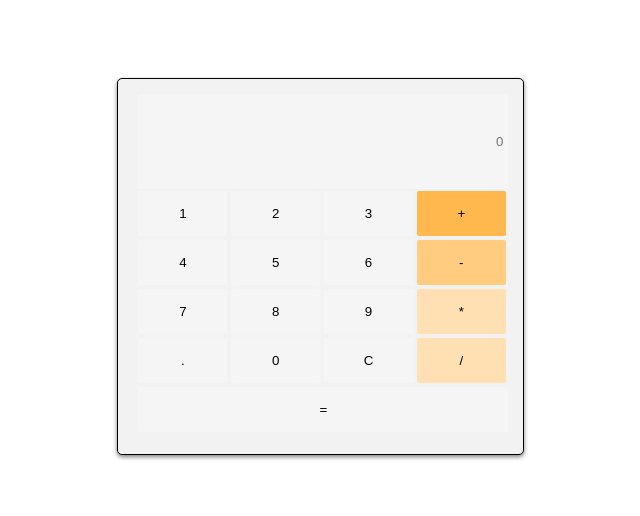
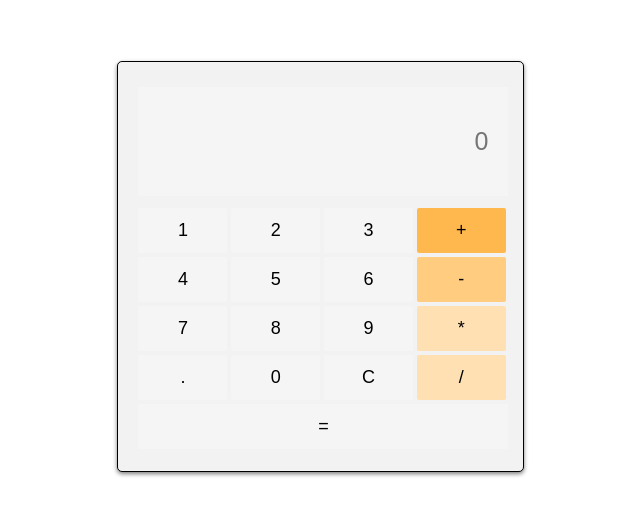
Before and after one commit to mohammadsaeediaf/calculator-js, a plain HTML site: page index.html in a window 1280 px wide. Shown: the part 142-658 px from the top of the page, without its empty margins (319-959 px from the left). Drawn offline with Linux system fonts and the light colour scheme.

Commit message:
Increse font style

```diff
--- a/src/css/style.css
+++ b/src/css/style.css
@@ -30,6 +30,9 @@ body {
   direction: ltr;
   border: none;
   outline: none;
+  font-size: 25px;
+  padding-right: 20px;
+  margin: 10px 0;
 }
 
 .btn {
@@ -40,6 +43,7 @@ body {
   outline: none;
   margin: 2px 0;
   background: whitesmoke;
+  font-size: 18px;
 }
 
 .btn-equal {
@@ -50,6 +54,7 @@ body {
   outline: none;
   margin: 2px 0;
   background: whitesmoke;
+  font-size: 18px;
 }
 
 .btn:hover,
@@ -57,16 +62,14 @@ body {
   background: rgb(128, 128, 128, 0.1);
 }
 
-
-@media screen and (max-width: 480px ) {
-    .btn{
-        width: 23%;
-    }
+@media screen and (max-width: 480px) {
+  .btn {
+    width: 23%;
+  }
 }
 
-
-@media screen and (max-width: 240px ) {
-    .btn-equal{
-        width: 23%;
-    }
+@media screen and (max-width: 240px) {
+  .btn-equal {
+    width: 23%;
+  }
 }
--- a/src/js/scripts.js
+++ b/src/js/scripts.js
@@ -8,9 +8,14 @@ function press(num) {
 }
 
 function equal() {
-  expression = eval(expression);
-  userInput.value = expression;
-  //   expression = "";
+  console.log(expression.length);
+  if (expression.length > 3) {
+    expression = eval(expression);
+    userInput.value = expression;
+    //   expression = "";
+  } else {
+    return;
+  }
 }
 
 function reset() {
```
